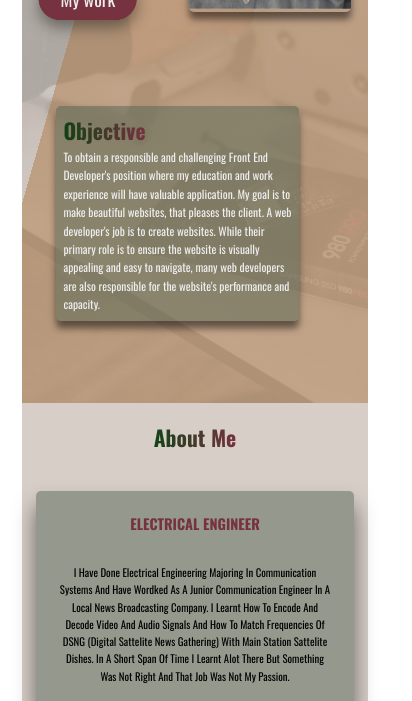
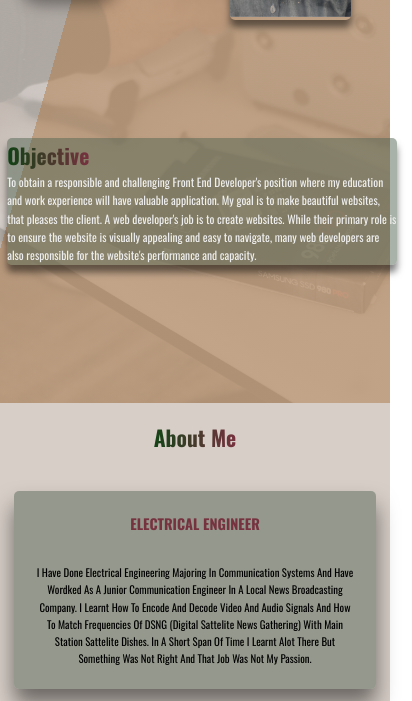
Before and after one commit to ahsanhd/portfolio, a website: page index.html in a window 390 px wide. Shown: the part 399-1100 px from the top of the page, 412 px wide, since content can reach past the window. Drawn offline with nearby package versions, Linux system fonts and the light colour scheme.

Commit message:
minor responsiveness fix

```diff
--- a/sass/base/_base.scss
+++ b/sass/base/_base.scss
@@ -25,4 +25,9 @@ body {
     line-height: 1.6;
     box-sizing: border-box;
     padding: 0 3rem;
+
+    @include response(phone-2) {
+        padding:0 0rem;
+
+      }
 }
--- a/sass/layout/_header.scss
+++ b/sass/layout/_header.scss
@@ -72,7 +72,8 @@
     }
 
     @include response(phone-2) {
-       top: 15%;
+       top: 25%;
+       right: 10%;
 
       }
 }
@@ -87,6 +88,10 @@
         height: 40rem;
     }
 
+    @include response(phone-2) {
+       height: 30rem;
+
+      }
 
 }
 
@@ -111,8 +116,11 @@
     }
 
     @include response(phone-2) {
-        top:63%;
-        padding: 1rem;
+        top:67%;
+        padding: 0rem;
+        width: 100%;
+        left: 0;
+        margin: 0 1rem 0 1rem;
 
       }
 
```
Also changed, not shown: css/style.css.
